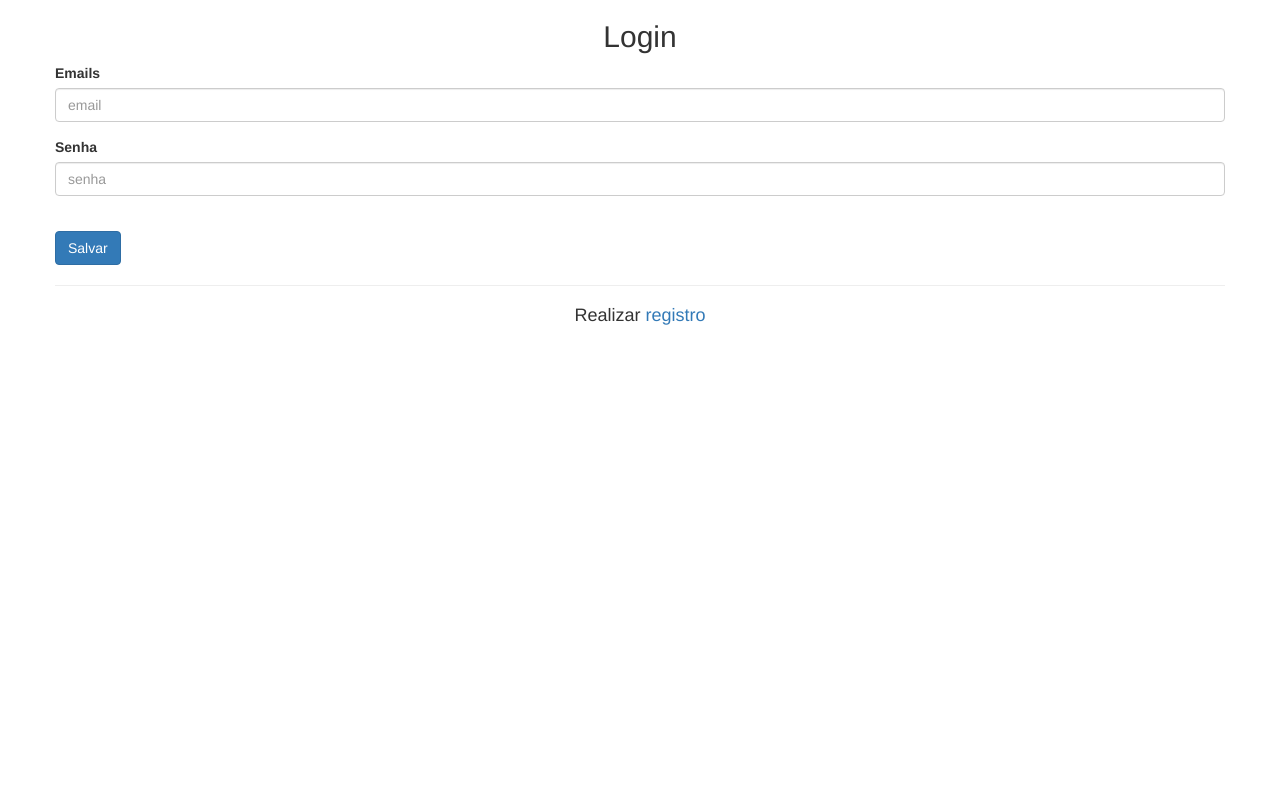
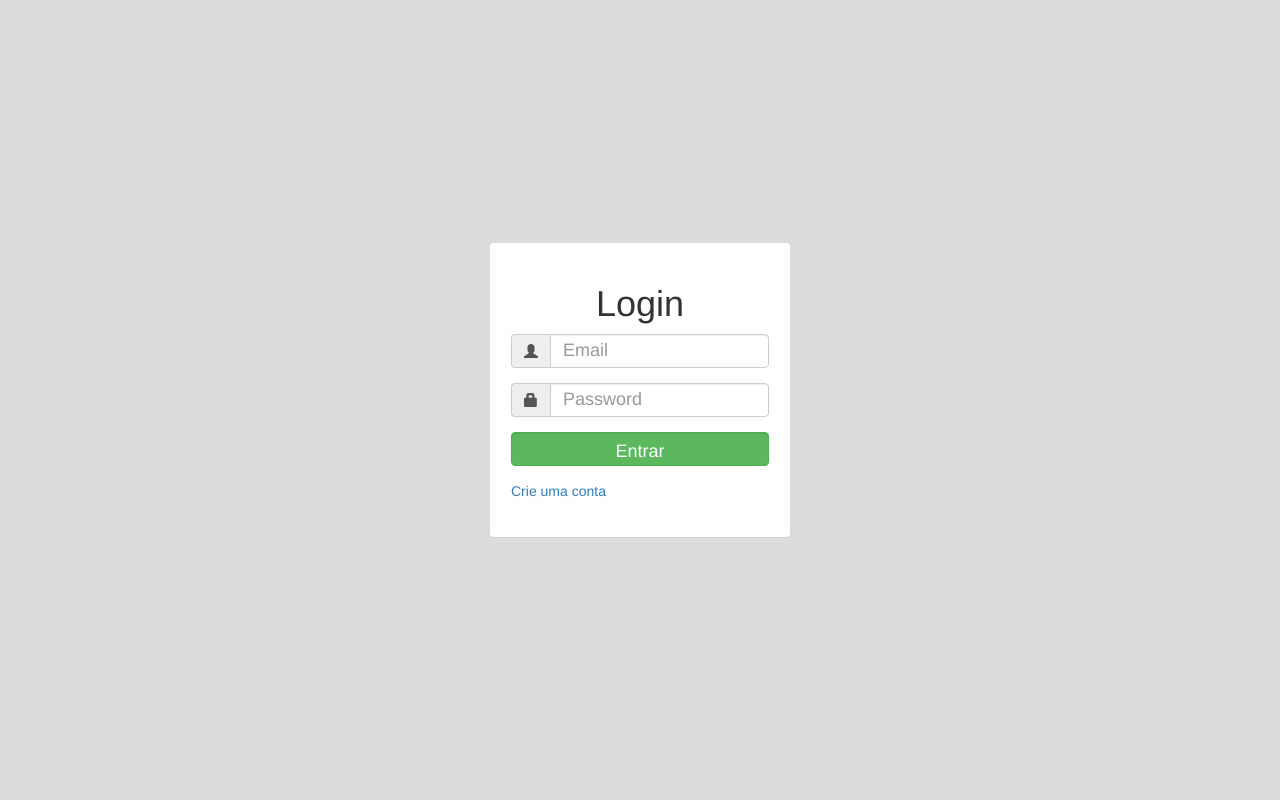
Before and after one commit to andrelsf/project-php-slim, a PHP site: page /templates/index.phtml in a window 1280 px wide. Run offline with PHP 8.4, Linux system fonts and the light colour scheme; data that the repository does not hold is empty; a stand-in replaces the project's code that opens the database connection.

Commit message:
Update page login.

```diff
--- /dev/null
+++ b/app-php/templates/css/style_login.css
@@ -0,0 +1,19 @@
+#form-container {
+    width: 100vw;
+    height: 100vh;
+    background: gainsboro;
+    display: flex;
+    flex-direction: column;
+    justify-content: center;
+    align-items: center
+}
+
+#form-box {
+    width: 300px;
+    padding: 20px;
+    box-sizing: border-box;
+}
+
+#form-box input {
+    font-size: large;
+}
--- a/app-php/templates/index.phtml
+++ b/app-php/templates/index.phtml
@@ -5,39 +5,41 @@
         <meta charset="utf-8">
         <meta name="viewport" content="width=device-width, initial-scale=1">
         <link rel="stylesheet" href="https://maxcdn.bootstrapcdn.com/bootstrap/3.4.0/css/bootstrap.min.css">
+        <link rel="stylesheet" href="templates/css/style_login.css">
         <script src="https://ajax.googleapis.com/ajax/libs/jquery/3.3.1/jquery.min.js"></script>
         <script src="https://maxcdn.bootstrapcdn.com/bootstrap/3.4.0/js/bootstrap.min.js"></script>
     </head>
     <body>
-        <div class="container">
-            <div class="row">
-                <div class="col col-lg-2">
-                </div>
-                <div class="col-md-auto">
-                    <div class="text-center">
-                        <h2>Login</h2>
+        <div id="form-container">
+            <div class="panel" id="form-box">
+                <form action="/api/login" method="POST">
+                    <h1 class="text-center">Login</h1>
+
+                    <div class="form-group">
+                        <label class="sr-only" for="email">Email:</label>
+                        <div class="input-group">
+                            <div class="input-group-addon">
+                                <span class="glyphicon glyphicon-user"></span>
+                            </div>
+                            <input type="text" class="form-control" id="email" name="email" aria-describedby="email" placeholder="Email">
+                        </div>
                     </div>
-                    <form action="/api/login" method="POST">
-                        <div class="form-group">
-                            <label for="email">Emails</label>
-                            <input type="text" class="form-control" id="email" name="email" aria-describedby="email" placeholder="email">
+                    <div class="form-group">
+                        <label class="sr-only" for="senha">Senha:</label>
+                        <div class="input-group">
+                            <div class="input-group-addon">
+                                <span class="glyphicon glyphicon-lock"></span>
+                            </div>
+                            <input type="password" class="form-control" id="senha" name="senha" aria-describedby="senha" placeholder="Password">
                         </div>
-                        <div class="form-group">
-                            <label for="senha">Senha</label>
-                            <input type="password" class="form-control" id="senha" name="senha" aria-describedby="senha" placeholder="senha">
-                        </div>
-                            <br>
-                            <input type="submit" value="Salvar" class="btn btn-primary"/>
-                    </form>
-                    <hr>
-                    <div>
-                        <center>
-                        <h4><p> Realizar <a href="/registro">registro</a></h4>
-                        </center>
                     </div>
-                </div>
-                <div class="col col-lg-2">
-                </div>
+                    <div class="form-group">
+                        <input type="submit" value="Entrar" class="btn btn-success form-control"/>
+                    </div>
+                    <div class="form-group">
+                        <a href="/registro">Crie uma conta</a>
+                    </div>
+                </form>
             </div>
         </div>
     </body>
```
